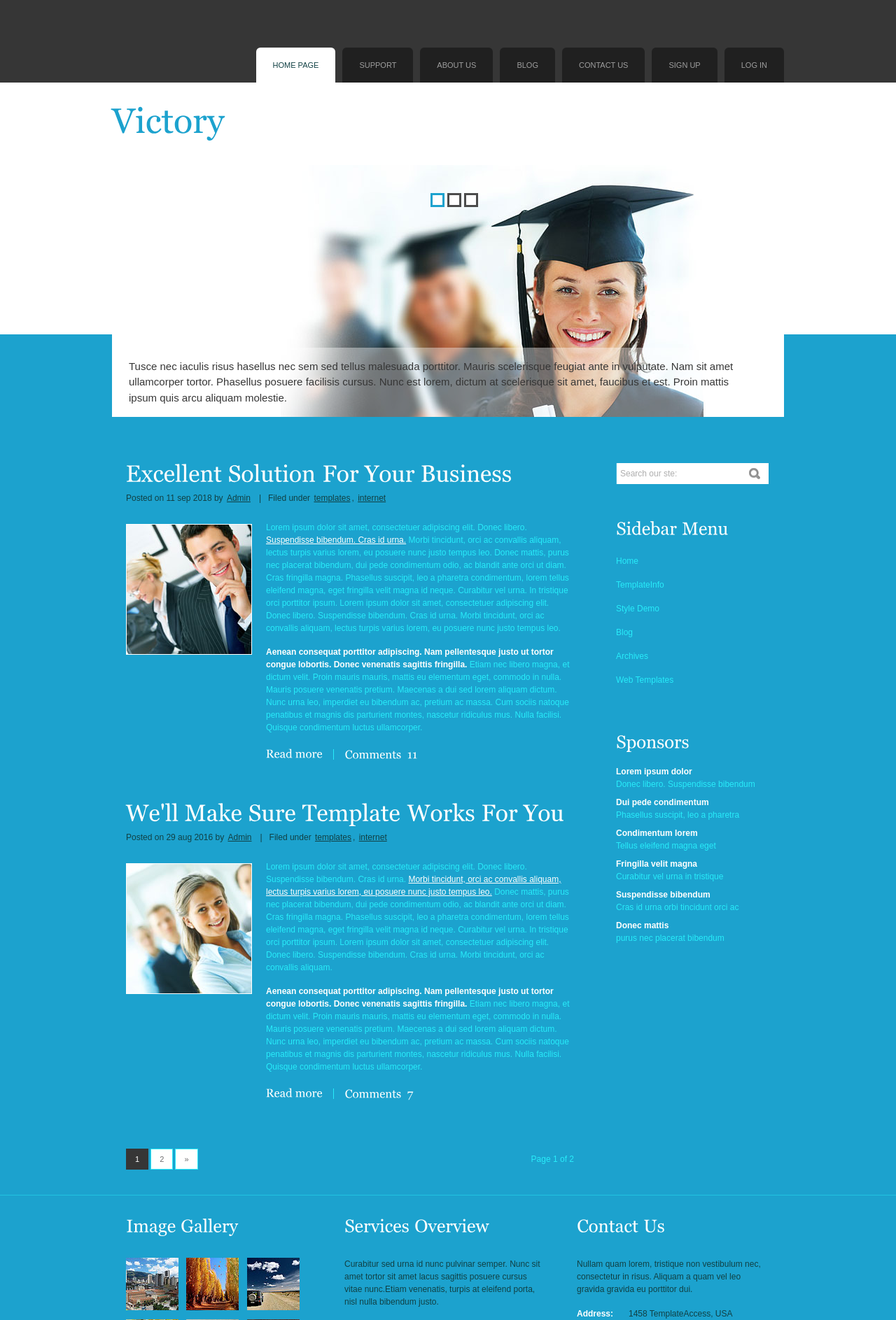
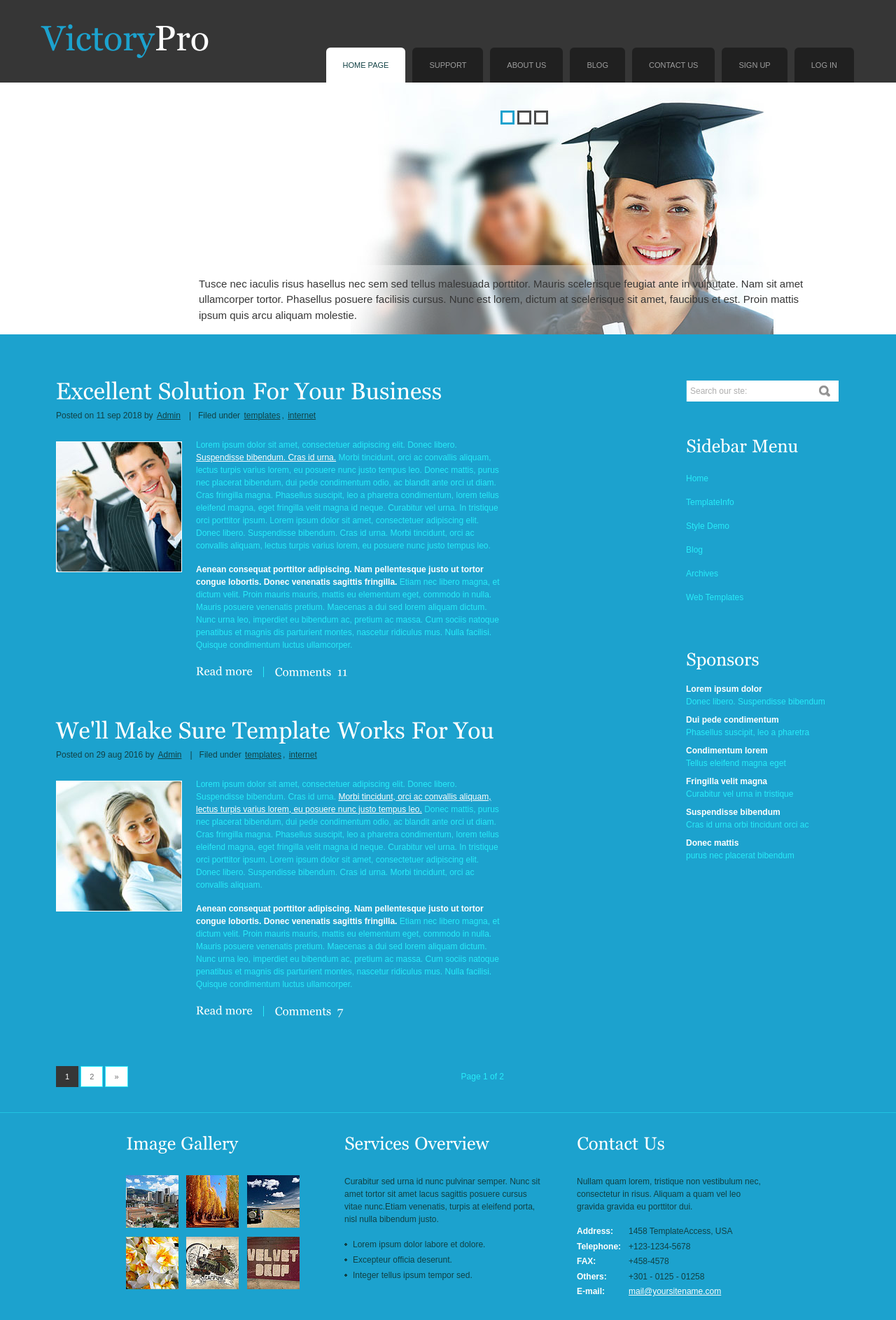
Before and after one commit to MananShethia/online-exam-system, a Django app: page / in a window 1280 px wide. Shown: the top 1887 px of the page at 70% size. Run offline with Django 3.2, Linux system fonts and the light colour scheme.

Commit message:
width of header and content change

```diff
--- a/onlineexamapp/static/css/style.css
+++ b/onlineexamapp/static/css/style.css
@@ -46,7 +46,7 @@
 .header_resize {
 	margin:0 auto;
 	padding:0 0 32px;
-	width:960px;
+	width:1160px;
 }
 .logo {
 	padding:0;
@@ -149,7 +149,7 @@
 .content_resize {
 	margin:0 auto;
 	padding:18px 0;
-	width:960px;
+	width:1160px;
 }
 .content .mainbar {
 	margin:0;
```
